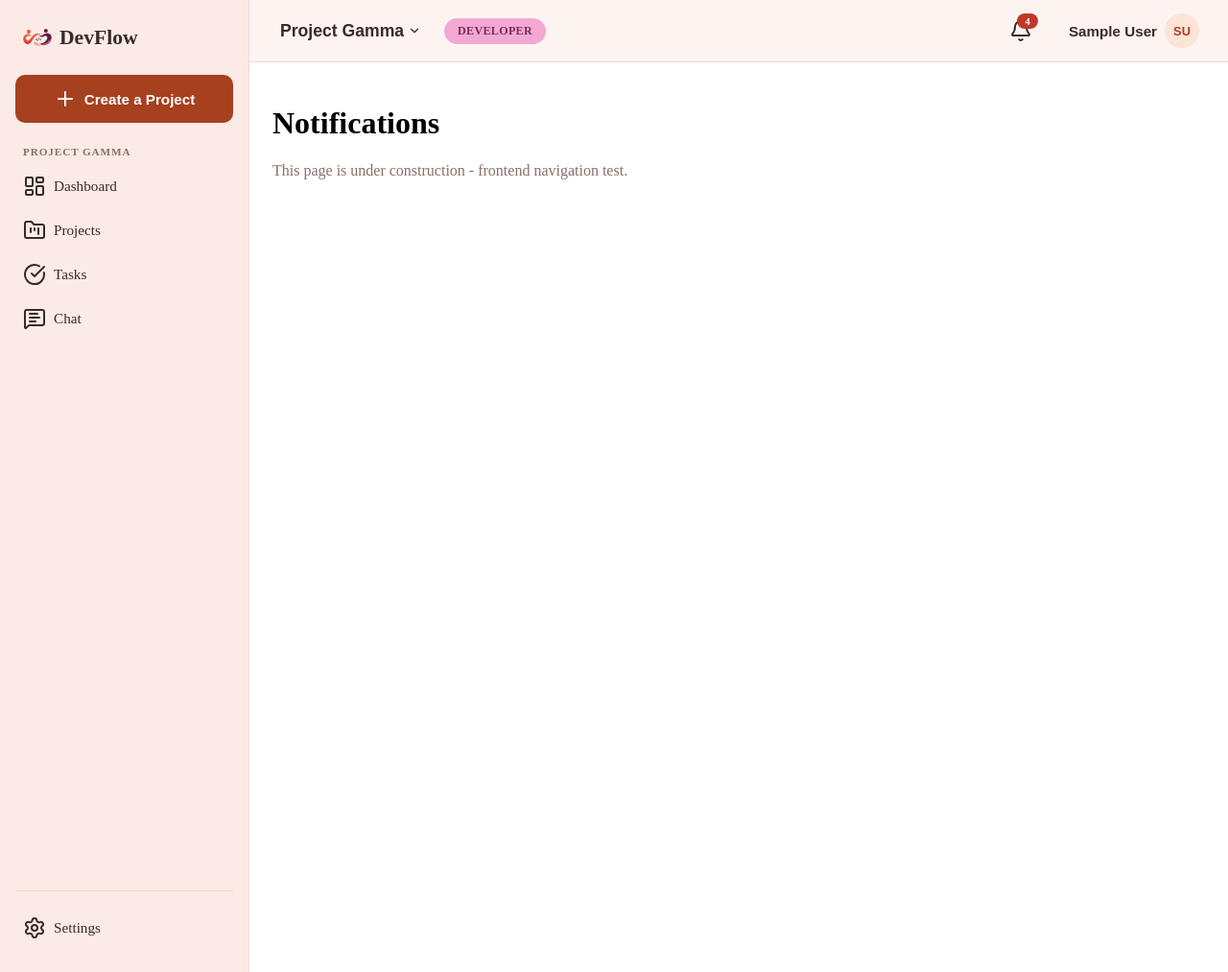
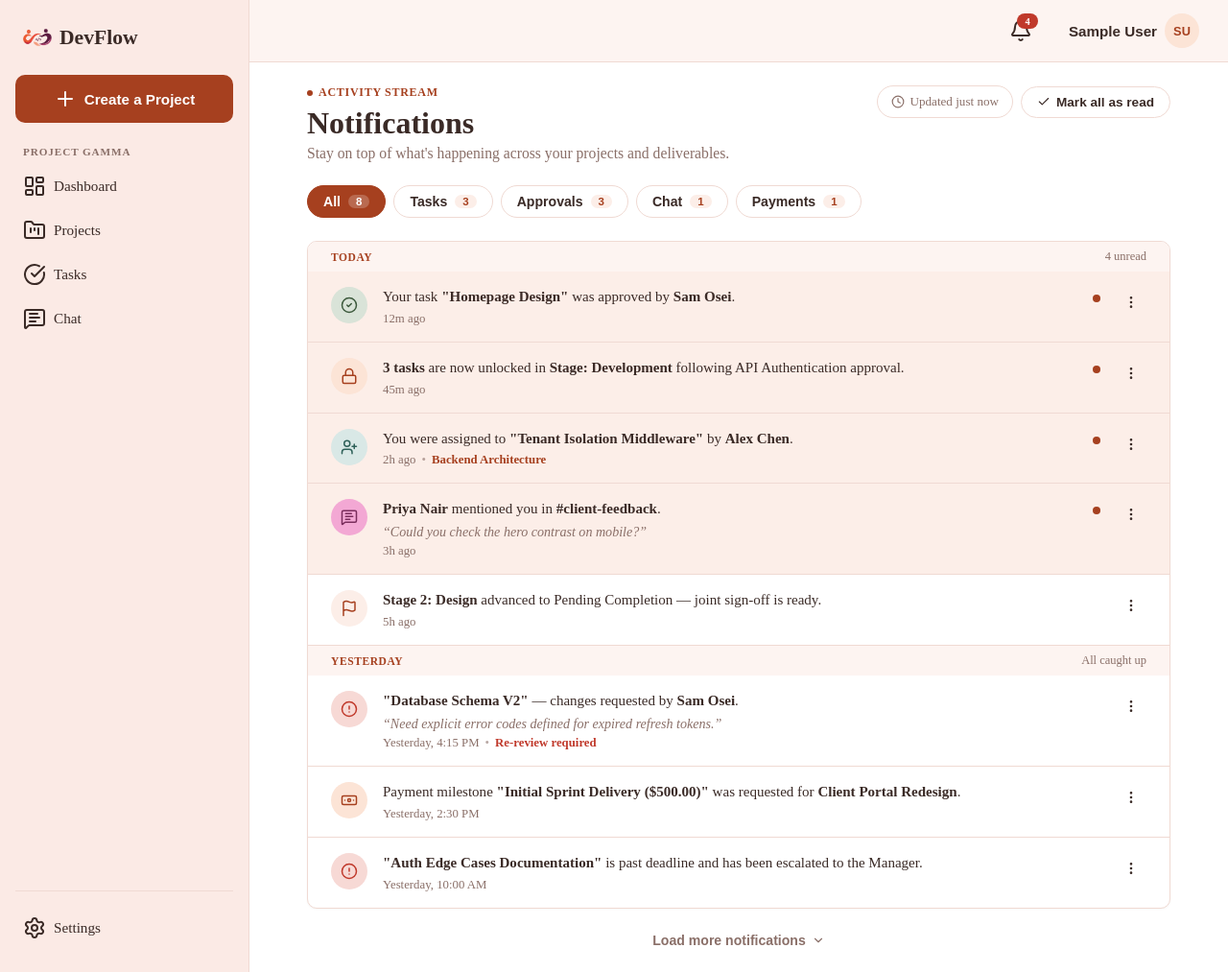
Before and after one commit to Gayantha-ucsc/Dev-Flow, a PHP site: page /dev-flow/public/notifications in a window 1280 px wide. Shown: the whole page at 96% size. Run offline with PHP 8.4, Linux system fonts and the light colour scheme; the visitor is signed in with stand-in values (Sample User, id 1).

Commit message:
Implement notifications feature UI

```diff
--- a/app/controllers/NotificationController.php
+++ b/app/controllers/NotificationController.php
@@ -0,0 +1,21 @@
+<?php
+
+class NotificationController extends Controller {
+
+    public function index(): void {
+        $context = mockPageContext('/notifications', 'Notifications', ['heading' => 'Notifications']);
+
+        $mock = require __DIR__ . '/../../config/mock/notifications.php';
+        $feed = $mock['feed'] ?? [];
+
+        // Newest first
+        usort($feed, fn($a, $b) => strtotime($b['created_at']) <=> strtotime($a['created_at']));
+
+        $context = array_merge($context, [
+            'groupedNotifications' => groupNotificationFeed($feed),
+            'categoryCounts'       => notificationCategoryCounts($feed),
+        ]);
+
+        $this->render('notifications/index', $context);
+    }
+}
--- a/app/controllers/PageController.php
+++ b/app/controllers/PageController.php
@@ -18,7 +18,4 @@ class PageController extends Controller {
     public function payment(): void {
         $this->render('pages/placeholder', mockPageContext('/payment', 'Payment', ['heading' => 'Payment']));
     }
-    public function notifications(): void {
-        $this->render('pages/placeholder', mockPageContext('/notifications', 'Notifications', ['heading' => 'Notifications']));
-    }
 }
--- a/app/core/helpers.php
+++ b/app/core/helpers.php
@@ -538,3 +538,71 @@ function chatPermissions(?string $activeRole, bool $hasApprovedClientAccess = fa
         'roleLabel'               => memberRoleLabel($activeRole ?? 'member'),
     ];
 }
+
+// Notifications page helpers
+
+function renderNotificationMessage(string $message): string {
+    $escaped = htmlspecialchars($message, ENT_QUOTES, 'UTF-8', false);
+    $escaped = preg_replace('/&amp;(#?[a-zA-Z0-9]+;)/', '&$1', $escaped);
+    return preg_replace('/\*\*(.+?)\*\*/', '<strong>$1</strong>', $escaped);
+}
+
+// 'Today', 'Yesterday', or a short absolute date for anything older.
+function notificationDayLabel(string $datetime): string {
+    $then = strtotime($datetime);
+    if ($then === false) {
+        return 'Earlier';
+    }
+
+    $today     = date('Y-m-d');
+    $yesterday = date('Y-m-d', strtotime('-1 day'));
+    $day       = date('Y-m-d', $then);
+
+    if ($day === $today) {
+        return 'Today';
+    }
+    if ($day === $yesterday) {
+        return 'Yesterday';
+    }
+    return date('M j', $then);
+}
+
+// Relative time for Today's items ("12m ago"), absolute "Day, h:mm A" otherwise.
+function notificationTimeLabel(string $datetime, string $dayLabel): string {
+    if ($dayLabel === 'Today') {
+        return timeAgo($datetime);
+    }
+    $then = strtotime($datetime);
+    return $then === false ? $datetime : $dayLabel . ', ' . date('g:i A', $then);
+}
+
+function notificationCategoryLabel(string $category): string {
+    return match ($category) {
+        'tasks'     => 'Tasks',
+        'approvals' => 'Approvals',
+        'chat'      => 'Chat',
+        'payments'  => 'Payments',
+        default     => ucfirst($category),
+    };
+}
+
+function groupNotificationFeed(array $feed): array {
+    $groups = [];
+    foreach ($feed as $item) {
+        $day = notificationDayLabel($item['created_at']);
+        $groups[$day]['label']   = $day;
+        $groups[$day]['unread']  = ($groups[$day]['unread'] ?? 0) + (empty($item['is_read']) ? 1 : 0);
+        $groups[$day]['items'][] = $item;
+    }
+    return $groups;
+}
+
+function notificationCategoryCounts(array $feed): array {
+    $counts = ['all' => count($feed), 'tasks' => 0, 'approvals' => 0, 'chat' => 0, 'payments' => 0];
+    foreach ($feed as $item) {
+        if (isset($counts[$item['category']])) {
+            $counts[$item['category']]++;
+        }
+    }
+    return $counts;
+}
--- a/app/views/layouts/app.layout.php
+++ b/app/views/layouts/app.layout.php
@@ -21,6 +21,7 @@
     <link rel="stylesheet" href="<?= url('assets/css/settings.css') ?>">
     <link rel="stylesheet" href="<?= url('assets/css/reports.css') ?>">
     <link rel="stylesheet" href="<?= url('assets/css/client-portal.css') ?>">
+    <link rel="stylesheet" href="<?= url('assets/css/notifications.css') ?>">
     <link rel="stylesheet" href="<?= url('assets/css/components/modal.css') ?>">
     <link rel="stylesheet" href="<?= url('assets/css/components/wizard.css') ?>">
     <link rel="stylesheet" href="<?= url('assets/css/components/datepicker.css') ?>">
@@ -41,6 +42,7 @@
     <script src="<?= url('assets/js/review.js') ?>" defer></script>
     <script src="<?= url('assets/js/dashboard-mytasks.js') ?>" defer></script>
     <script src="<?= url('assets/js/chat.js') ?>" defer></script>
+    <script src="<?= url('assets/js/notification.js') ?>" defer></script>
     <script src="<?= url('assets/js/reports.js') ?>" defer></script>
     <script src="<?= url('assets/js/navbar.js') ?>" defer></script>
 
--- a/app/views/notifications/index.php
+++ b/app/views/notifications/index.php
@@ -0,0 +1,129 @@
+<?php
+// Expects: $groupedNotifications (day => ['label','unread','items']), $categoryCounts
+
+$groupedNotifications = $groupedNotifications ?? [];
+$categoryCounts       = $categoryCounts ?? ['all' => 0, 'tasks' => 0, 'approvals' => 0, 'chat' => 0, 'payments' => 0];
+$totalUnread          = array_sum(array_map(fn($g) => $g['unread'], $groupedNotifications));
+
+$tabs = [
+    'all'       => 'All',
+    'tasks'     => 'Tasks',
+    'approvals' => 'Approvals',
+    'chat'      => 'Chat',
+    'payments'  => 'Payments',
+];
+?>
+<div class="notif-page">
+
+    <div class="notif-page__header">
+        <div>
+            <p class="notif-page__eyebrow"><span class="notif-page__eyebrow-dot"></span>Activity Stream</p>
+            <h1>Notifications</h1>
+            <p class="notif-page__subtitle">Stay on top of what's happening across your projects and deliverables.</p>
+        </div>
+
+        <div class="notif-page__header-actions">
+            <span class="notif-page__updated"><?= renderIcon('clock') ?> Updated just now</span>
+            <?php if ($totalUnread > 0): ?>
+                <button type="button" class="btn-sm notif-page__mark-all" id="notifMarkAllRead">
+                    <?= renderIcon('check') ?> Mark all as read
+                </button>
+            <?php endif; ?>
+        </div>
+    </div>
+
+    <div class="notif-tabs" role="tablist">
+        <?php foreach ($tabs as $key => $label): ?>
+            <button type="button"
+                    class="notif-tab <?= $key === 'all' ? 'is-active' : '' ?>"
+                    data-notif-tab="<?= $key ?>"
+                    role="tab"
+                    aria-selected="<?= $key === 'all' ? 'true' : 'false' ?>">
+                <?= htmlspecialchars($label) ?>
+                <span class="notif-tab__count" data-count-for="<?= $key ?>"><?= (int) ($categoryCounts[$key] ?? 0) ?></span>
+            </button>
+        <?php endforeach; ?>
+    </div>
+
+    <?php if (empty($groupedNotifications)): ?>
+        <?php
+            $variant = 'card';
+            $icon    = 'bell';
+            $heading = "You're all caught up";
+            $subtext = 'New activity across your projects will show up here.';
+        ?>
+        <?php include __DIR__ . '/../partials/empty-state.php'; ?>
+    <?php else: ?>
+        <div class="notif-feed card" id="notifFeed">
+            <?php foreach ($groupedNotifications as $group): ?>
+                <div class="notif-day-group" data-day-group>
+                    <div class="notif-day-group__header">
+                        <span class="notif-day-group__label"><?= htmlspecialchars(strtoupper($group['label'])) ?></span>
+                        <span class="notif-day-group__unread" data-unread-label>
+                            <?= $group['unread'] > 0 ? (int) $group['unread'] . ' unread' : 'All caught up' ?>
+                        </span>
+                    </div>
+
+                    <?php foreach ($group['items'] as $i => $item): ?>
+                        <?php $timeLabel = notificationTimeLabel($item['created_at'], $group['label']); ?>
+                        <div class="notif-row <?= empty($item['is_read']) ? 'is-unread' : '' ?>"
+                             data-notif-row
+                             data-category="<?= htmlspecialchars($item['category']) ?>"
+                             data-read="<?= empty($item['is_read']) ? '0' : '1' ?>">
+
+                            <span class="notif-row__icon notif-row__icon--<?= htmlspecialchars($item['tone'] ?? 'neutral') ?>">
+                                <?= renderIcon($item['icon'] ?? 'bell') ?>
+                            </span>
+
+                            <a href="<?= url($item['href'] ?? '/notifications') ?>" class="notif-row__body">
+                                <span class="notif-row__message"><?= renderNotificationMessage($item['message']) ?></span>
+
+                                <?php if (!empty($item['quote'])): ?>
+                                    <span class="notif-row__quote">&ldquo;<?= htmlspecialchars($item['quote']) ?>&rdquo;</span>
+                                <?php endif; ?>
+
+                                <span class="notif-row__meta">
+                                    <span class="notif-row__time"><?= htmlspecialchars($timeLabel) ?></span>
+                                    <?php if (!empty($item['context'])): ?>
+                                        <span class="notif-row__dot-sep">&bull;</span>
+                                        <span class="notif-row__context notif-row__context--<?= htmlspecialchars($item['contextTone'] ?? 'link') ?>">
+                                            <?= htmlspecialchars($item['context']) ?>
+                                        </span>
+                                    <?php endif; ?>
+                                </span>
+                            </a>
+
+                            <?php if (empty($item['is_read'])): ?>
+                                <span class="notif-row__unread-dot" data-unread-dot aria-hidden="true"></span>
+                            <?php endif; ?>
+
+                            <div class="dropdown notif-row__menu" data-dropdown>
+                                <button type="button" class="icon-btn icon-btn--sm" data-dropdown-trigger aria-label="Notification options">
+                                    <?= renderIcon('ellipsis-vertical') ?>
+                                </button>
+                                <div class="dropdown__menu dropdown__menu--right" data-dropdown-menu>
+                                    <button type="button" class="dropdown__item" data-notif-action="read">
+                                        <?= renderIcon('check') ?> Mark as read
+                                    </button>
+                                    <button type="button" class="dropdown__item" data-notif-action="mute">
+                                        <?= renderIcon('eye-off') ?> Mute this thread
+                                    </button>
+                                    <button type="button" class="dropdown__item dropdown__item--danger" data-notif-action="delete">
+                                        <?= renderIcon('trash-2') ?> Delete notification
+                                    </button>
+                                </div>
+                            </div>
+                        </div>
+                    <?php endforeach; ?>
+                </div>
+            <?php endforeach; ?>
+        </div>
+
+        <div class="notif-page__load-more">
+            <button type="button" class="notif-page__load-more-btn" disabled title="No more notifications">
+                Load more notifications <?= renderIcon('chevron-down') ?>
+            </button>
+        </div>
+    <?php endif; ?>
+
+</div>
--- a/app/views/partials/navbar.php
+++ b/app/views/partials/navbar.php
@@ -8,7 +8,7 @@
 ?>
 
 <?php
-$nonProjectRoutes = ['/dashboard', '/projects', '/settings'];
+$nonProjectRoutes = ['/dashboard', '/projects', '/settings', '/notifications'];
 $isProjectScopedPage = !in_array($currentRoute ?? '', $nonProjectRoutes, true)
     && !str_starts_with($currentRoute ?? '', '/admin');
 $showSwitcher = !empty($currentProjectId) && $isProjectScopedPage;
--- a/config/mock/notifications.php
+++ b/config/mock/notifications.php
@@ -1,11 +1,109 @@
 <?php
+
+// 'items'  -> short list used by the navbar bell dropdown (kept small on purpose)
+// 'feed'   -> richer list used by the full /notifications page
+//
+// Each feed item:
+//   category    'tasks' | 'approvals' | 'chat' | 'payments'
+//   icon        renderIcon() name
+//   tone        drives the icon circle color (success, warning, info, primary, pink, danger, neutral)
+//   message     plain text, **wrapped like this** renders as <strong>
+//   context     optional small tag shown under the message (e.g. a stage name)
+//   contextTone optional tone for that tag, defaults to link-style text
+//   quote       optional quoted snippet (comment/feedback text)
+//   quoteTone   optional tone, 'danger' renders the quote/label in the warning color
+//   href        where the row links to
+//   is_read     bool
+//   created_at  datetime string, used for day-grouping and relative time
 
 return [
     'unreadCount' => 4,
     'items' => [
-        ['message' => 'Your task "Login Page UI" was approved', 'icon' => 'review', 'is_read' => false, 'created_at' => '10m ago', 'href' => '/tasks'],
-        ['message' => 'New comment on "Database Schema" task', 'icon' => 'chat', 'is_read' => false, 'created_at' => '1h ago', 'href' => '/chat'],
-        ['message' => 'Milestone payment requested', 'icon' => 'payment', 'is_read' => false, 'created_at' => '3h ago', 'href' => '/payment'],
-        ['message' => 'Stage "Testing" is ready for review', 'icon' => 'tasks', 'is_read' => true, 'created_at' => 'Yesterday', 'href' => '/review'],
+        ['message' => 'Your task "Homepage Design" was approved', 'icon' => 'circle-check', 'is_read' => false, 'created_at' => '12m ago', 'href' => '/tasks'],
+        ['message' => '3 tasks are now unlocked in Stage: Development', 'icon' => 'lock', 'is_read' => false, 'created_at' => '45m ago', 'href' => '/tasks'],
+        ['message' => 'Priya Nair mentioned you in #client-feedback', 'icon' => 'chat', 'is_read' => false, 'created_at' => '3h ago', 'href' => '/chat'],
+        ['message' => 'Payment milestone "Initial Sprint Delivery" was requested', 'icon' => 'payment', 'is_read' => true, 'created_at' => 'Yesterday', 'href' => '/payment'],
+    ],
+
+    'feed' => [
+        [
+            'category'   => 'approvals',
+            'icon'       => 'circle-check',
+            'tone'       => 'success',
+            'message'    => 'Your task **"Homepage Design"** was approved by **Sam Osei**.',
+            'href'       => '/tasks',
+            'is_read'    => false,
+            'created_at' => date('Y-m-d H:i:s', strtotime('-12 minutes')),
+        ],
+        [
+            'category'   => 'tasks',
+            'icon'       => 'lock',
+            'tone'       => 'warning',
+            'message'    => '**3 tasks** are now unlocked in **Stage: Development** following API Authentication approval.',
+            'href'       => '/tasks',
+            'is_read'    => false,
+            'created_at' => date('Y-m-d H:i:s', strtotime('-45 minutes')),
+        ],
+        [
+            'category'   => 'tasks',
+            'icon'       => 'user-plus',
+            'tone'       => 'info',
+            'message'    => 'You were assigned to **"Tenant Isolation Middleware"** by **Alex Chen**.',
+            'context'    => 'Backend Architecture',
+            'href'       => '/tasks',
+            'is_read'    => false,
+            'created_at' => date('Y-m-d H:i:s', strtotime('-2 hours')),
+        ],
+        [
+            'category'   => 'chat',
+            'icon'       => 'chat',
+            'tone'       => 'pink',
+            'message'    => '**Priya Nair** mentioned you in **#client-feedback**.',
+            'quote'      => 'Could you check the hero contrast on mobile?',
+            'href'       => '/chat',
+            'is_read'    => false,
+            'created_at' => date('Y-m-d H:i:s', strtotime('-3 hours')),
+        ],
+        [
+            'category'   => 'approvals',
+            'icon'       => 'flag',
+            'tone'       => 'primary',
+            'message'    => '**Stage 2: Design** advanced to Pending Completion &mdash; joint sign-off is ready.',
+            'href'       => '/review',
+            'is_read'    => true,
+            'created_at' => date('Y-m-d H:i:s', strtotime('-5 hours')),
+        ],
+        [
+            'category'   => 'approvals',
+            'icon'       => 'circle-alert',
+            'tone'       => 'danger',
+            'message'    => '**"Database Schema V2"** &mdash; changes requested by **Sam Osei**.',
+            'quote'      => 'Need explicit error codes defined for expired refresh tokens.',
+            'context'    => 'Re-review required',
+            'contextTone' => 'danger',
+            'href'       => '/review',
+            'is_read'    => true,
+            // Fixed clock times (rather than "-N hours") so these stay inside
+            // yesterday's calendar day regardless of what time it is right now.
+            'created_at' => date('Y-m-d', strtotime('-1 day')) . ' 16:15:00',
+        ],
+        [
+            'category'   => 'payments',
+            'icon'       => 'payment',
+            'tone'       => 'warning',
+            'message'    => 'Payment milestone **"Initial Sprint Delivery ($500.00)"** was requested for **Client Portal Redesign**.',
+            'href'       => '/payment',
+            'is_read'    => true,
+            'created_at' => date('Y-m-d', strtotime('-1 day')) . ' 14:30:00',
+        ],
+        [
+            'category'   => 'tasks',
+            'icon'       => 'circle-alert',
+            'tone'       => 'danger',
+            'message'    => '**"Auth Edge Cases Documentation"** is past deadline and has been escalated to the Manager.',
+            'href'       => '/tasks',
+            'is_read'    => true,
+            'created_at' => date('Y-m-d', strtotime('-1 day')) . ' 10:00:00',
+        ],
     ],
 ];
--- a/config/routes.php
+++ b/config/routes.php
@@ -27,7 +27,7 @@ return [
         '/reports'             => ['ReportController', 'index'],
         '/payment'             => ['PageController', 'payment'],
         '/settings'            => ['ProfileController', 'settings'],
-        '/notifications'       => ['PageController', 'notifications'],
+        '/notifications'       => ['NotificationController', 'index'],
         '/logout'              => ['AuthController', 'logout'],
 
         // System Administration (Admin only, project-agnostic)
```
Also changed, not shown: public/assets/css/notifications.css (added), public/assets/js/notification.js.
